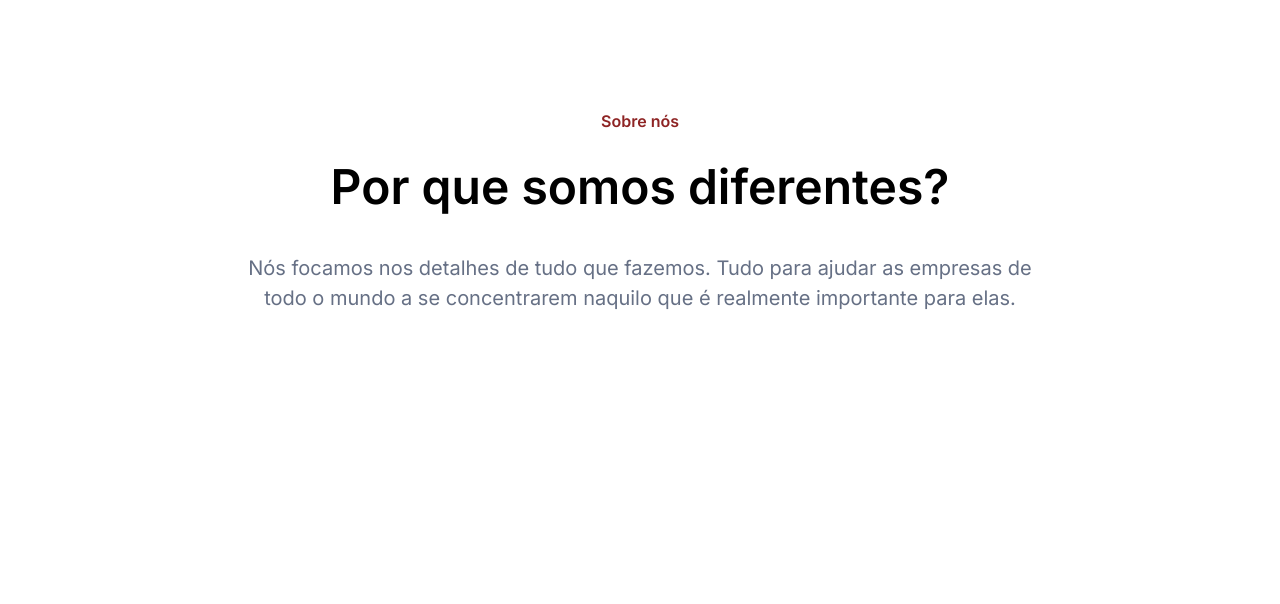
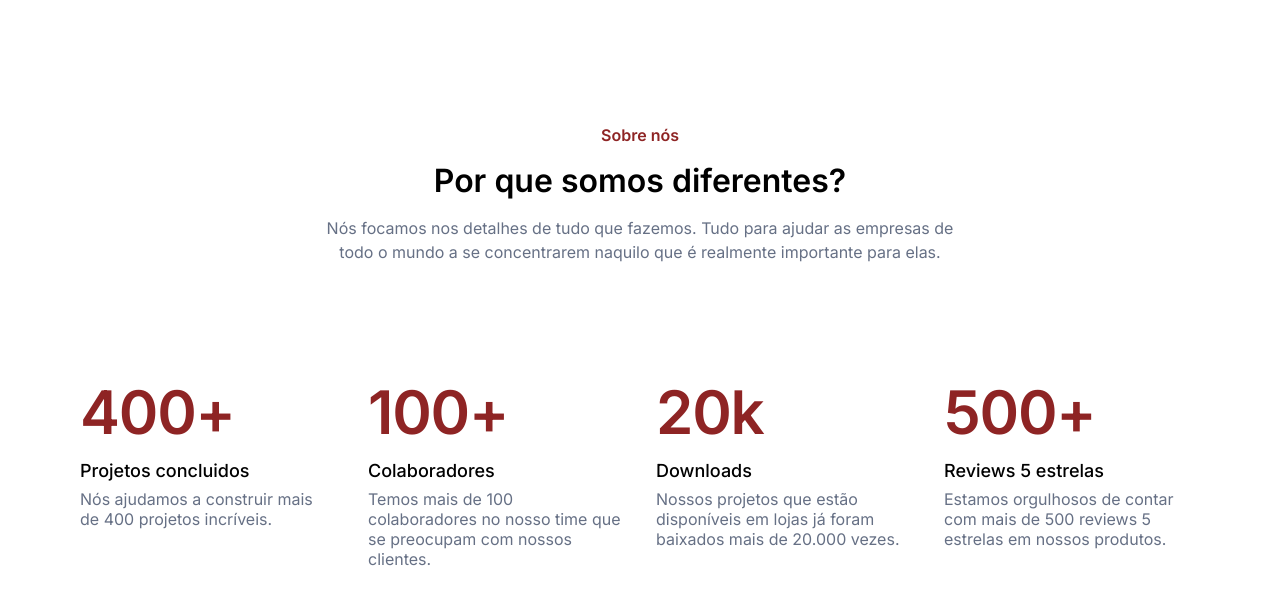
Before and after one commit to maironmoreno/7daysofcodehtmlcss, a plain HTML site: page index.html in a window 1280 px wide. Shown: the part 62-666 px from the top of the page. Drawn offline with Linux system fonts and the light colour scheme.

Commit message:
Add files via upload
created a metrics section;

```diff
--- a/css/style.css
+++ b/css/style.css
@@ -47,42 +47,65 @@
     color: var(--text-button);
   }
 
-/*cabecalho*/
+  /*about us*/
 
-section{
+.about-us {
+    padding: 7rem 0;
     display: flex;
     flex-direction: column;
     align-items: center;
-    padding: 96px 0px;
-    gap: 24px;
-}
+    gap: 1rem;
+  }
 
-
-
-section span{
+.about-us span {
     color: var(--main-color);
     font-weight: 600;
     font-size: 16px;
-    line-height: 24px;
+  }
+
+.about-us h1 {
+    font-size: 2rem;
 }
 
-section h1 {
-    font-weight: 600;
-    font-size: 48px;
-    line-height: 60px;
-    padding: 0px 32px;
-    gap: 12px;
+.about-us p {
+  color: var(--text-color);
+  max-width: 50%;
+  text-align: center;
+  line-height: 1.5rem;
 }
 
-section p {
-    font-weight: 400;
-    font-size: 20px;
-    line-height: 30px;
-    text-align: center;
-    display: flex;
-    flex-direction: column;
-    align-items: flex-start;
-    padding: 12px 0px 0px 0px;
-    max-width: 792px;
-    color: var(--text-color);
+/*metricas*/
+
+.metricas-container {
+  display: flex;
+  flex-direction: row;
+  align-items: flex-start;
+  padding: 0 5rem 6rem 5rem;
+  gap: 2rem;
 }
+
+.metricas-container div {
+  align-items: justify;
+  padding: 0px;
+  width: 280px;
+}
+
+.metricas-container span {
+  font-weight: 600;
+  font-size: 60px;
+  line-height: 72px;
+  color: var(--main-color);
+  letter-spacing: -0.02em;
+}
+
+.metricas-container__Text {
+  font-weight: 500;
+  font-size: 18px;
+  padding: 0.75rem 0 0.50rem 0;
+}
+
+.metricas-container__suportingText{
+  font-weight: 400;
+  font-size: 16px;
+  color: var(--text-color);
+}
--- a/index.html
+++ b/index.html
@@ -27,10 +27,33 @@
     </div>
   </nav>
 
-  <section>
+  <section class="about-us">
     <span>Sobre nós</span>
     <h1>Por que somos diferentes?</h1>
     <p>Nós focamos nos detalhes de tudo que fazemos. Tudo para ajudar as empresas de todo o mundo a se concentrarem naquilo que é realmente importante para elas.</p>
   </section>
+
+  <section class="metricas-container">
+   <div>
+     <span>400+</span>
+     <p class="metricas-container__Text">Projetos concluidos</p>
+     <p class="metricas-container__suportingText">Nós ajudamos a construir mais de 400 projetos incríveis.</p>
+   </div>
+   <div>
+    <span>100+</span>
+    <p class="metricas-container__Text">Colaboradores</p>
+    <p class="metricas-container__suportingText">Temos mais de 100 colaboradores no nosso time que se preocupam com nossos clientes.</p>
+  </div>
+  <div>
+    <span>20k</span>
+    <p class="metricas-container__Text">Downloads</p>
+    <p class="metricas-container__suportingText">Nossos projetos que estão disponíveis em lojas já foram baixados mais de 20.000 vezes.</p>
+  </div>
+  <div>
+    <span>500+</span>
+    <p class="metricas-container__Text">Reviews 5 estrelas</p>
+    <p class="metricas-container__suportingText">Estamos orgulhosos de contar com mais de 500 reviews 5 estrelas em nossos produtos.</p>
+  </div>
+  </section>
 </body>
 </html>
```
